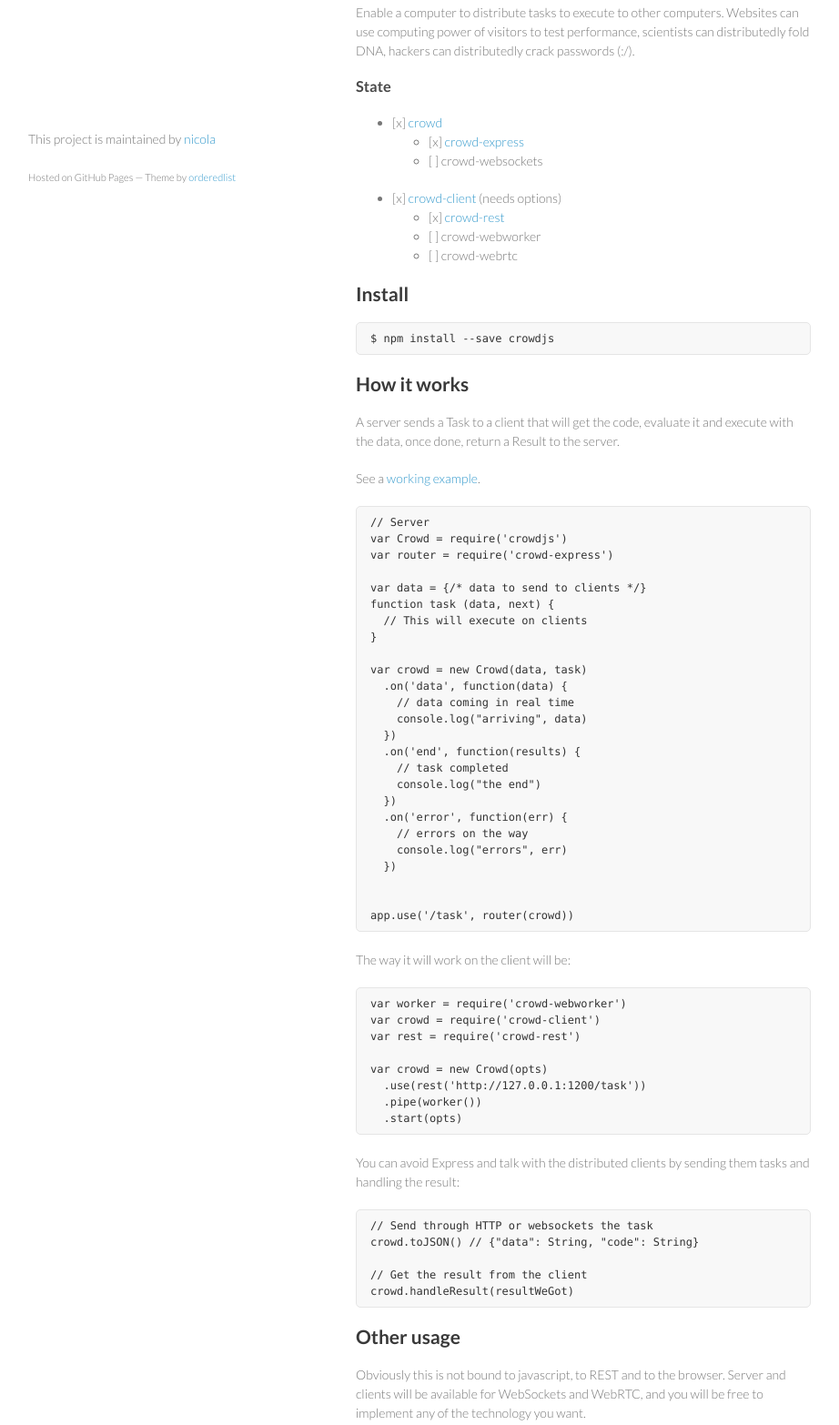
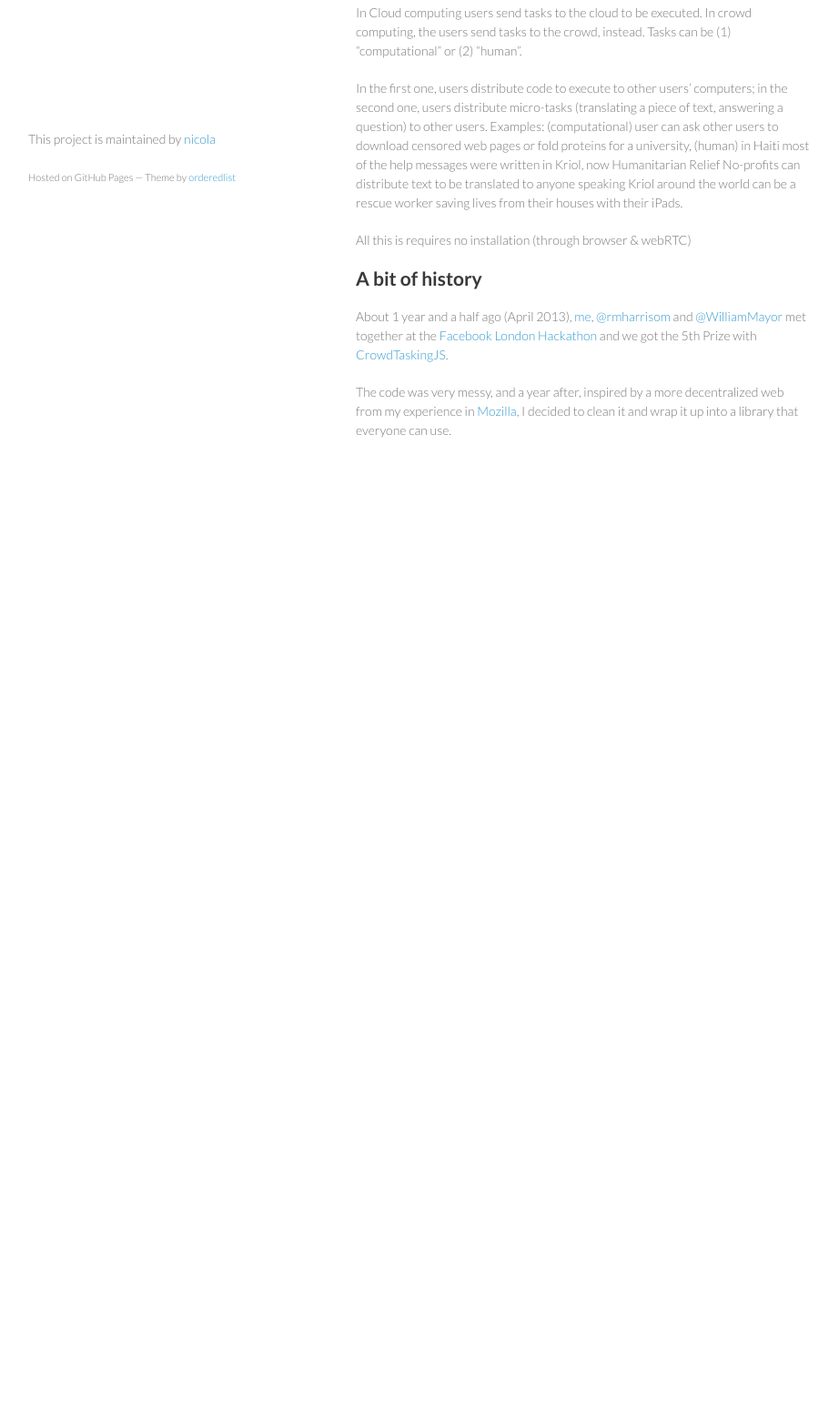
Before and after one commit to nicola/crowd, a plain HTML site: page index.html in a window 1280 px wide. Shown: the part 526-2092 px from the top of the page at 91% size, without its empty margins (179-1101 px from the left). After the commit the page ends 1079 px from the top, so only its background shows below. Drawn offline with Linux system fonts and the light colour scheme.

```diff
--- a/index.html
+++ b/index.html
@@ -39,93 +39,11 @@
 <h2>
 <a id="project-goal" class="anchor" href="#project-goal" aria-hidden="true"><span class="octicon octicon-link"></span></a>Project goal</h2>
 
-<p>Enable a computer to distribute tasks to execute to other computers. Websites can use computing power of visitors to test performance, scientists can distributedly fold DNA, hackers can distributedly crack passwords (:/).</p>
+<p>In Cloud computing users send tasks to the cloud to be executed. In crowd computing, the users send tasks to the crowd, instead. Tasks can be (1) “computational” or (2) “human”.</p>
 
-<h3>
-<a id="state" class="anchor" href="#state" aria-hidden="true"><span class="octicon octicon-link"></span></a>State</h3>
+<p>In the first one, users distribute code to execute to other users’ computers; in the second one, users distribute micro-tasks (translating a piece of text, answering a question) to other users. Examples: (computational) user can ask other users to download censored web pages or fold proteins for a university, (human) in Haiti most of the help messages were written in Kriol, now Humanitarian Relief No-profits can distribute text to be translated to anyone speaking Kriol around the world can be a rescue worker saving lives from their houses with their iPads.</p>
 
-<ul>
-<li>[x] <a href="https://github.com/nicola/crowd">crowd</a>
-
-<ul>
-<li>[x] <a href="https://github.com/nicola/crowd-express">crowd-express</a>
-</li>
-<li>[ ] crowd-websockets</li>
-</ul>
-</li>
-<li>[x] <a href="https://github.com/nicola/crowd-client">crowd-client</a> (needs options)
-
-<ul>
-<li>[x] <a href="https://github.com/nicola/crowd-rest">crowd-rest</a>
-</li>
-<li>[ ] crowd-webworker</li>
-<li>[ ] crowd-webrtc</li>
-</ul>
-</li>
-</ul>
-
-<h2>
-<a id="install" class="anchor" href="#install" aria-hidden="true"><span class="octicon octicon-link"></span></a>Install</h2>
-
-<pre><code>$ npm install --save crowdjs
-</code></pre>
-
-<h2>
-<a id="how-it-works" class="anchor" href="#how-it-works" aria-hidden="true"><span class="octicon octicon-link"></span></a>How it works</h2>
-
-<p>A server sends a Task to a client that will get the code, evaluate it and execute with the data, once done, return a Result to the server.</p>
-
-<p>See a <a href="https://github.com/nicola/crowd/tree/master/examples/simple_server">working example</a>.</p>
-
-<div class="highlight highlight-javascript"><pre><span class="pl-c">// Server</span>
-<span class="pl-s">var</span> Crowd <span class="pl-k">=</span> <span class="pl-s3">require</span>(<span class="pl-s1"><span class="pl-pds">'</span>crowdjs<span class="pl-pds">'</span></span>)
-<span class="pl-s">var</span> router <span class="pl-k">=</span> <span class="pl-s3">require</span>(<span class="pl-s1"><span class="pl-pds">'</span>crowd-express<span class="pl-pds">'</span></span>)
-
-<span class="pl-s">var</span> data <span class="pl-k">=</span> {<span class="pl-c">/* data to send to clients */</span>}
-<span class="pl-st">function</span> <span class="pl-en">task</span> (<span class="pl-vpf">data</span>, <span class="pl-vpf">next</span>) {
-  <span class="pl-c">// This will execute on clients </span>
-}
-
-<span class="pl-s">var</span> crowd <span class="pl-k">=</span> <span class="pl-k">new</span> <span class="pl-en">Crowd</span>(data, task)
-  .on(<span class="pl-s1"><span class="pl-pds">'</span>data<span class="pl-pds">'</span></span>, <span class="pl-st">function</span>(<span class="pl-vpf">data</span>) {
-    <span class="pl-c">// data coming in real time</span>
-    <span class="pl-en">console</span><span class="pl-s3">.log</span>(<span class="pl-s1"><span class="pl-pds">"</span>arriving<span class="pl-pds">"</span></span>, data)
-  })
-  .on(<span class="pl-s1"><span class="pl-pds">'</span>end<span class="pl-pds">'</span></span>, <span class="pl-st">function</span>(<span class="pl-vpf">results</span>) {
-    <span class="pl-c">// task completed</span>
-    <span class="pl-en">console</span><span class="pl-s3">.log</span>(<span class="pl-s1"><span class="pl-pds">"</span>the end<span class="pl-pds">"</span></span>)
-  })
-  .on(<span class="pl-s1"><span class="pl-pds">'</span>error<span class="pl-pds">'</span></span>, <span class="pl-st">function</span>(<span class="pl-vpf">err</span>) {
-    <span class="pl-c">// errors on the way</span>
-    <span class="pl-en">console</span><span class="pl-s3">.log</span>(<span class="pl-s1"><span class="pl-pds">"</span>errors<span class="pl-pds">"</span></span>, err)
-  })
-
-
-app.use(<span class="pl-s1"><span class="pl-pds">'</span>/task<span class="pl-pds">'</span></span>, router(crowd))</pre></div>
-
-<p>The way it will work on the client will be:</p>
-
-<div class="highlight highlight-javascript"><pre><span class="pl-s">var</span> worker <span class="pl-k">=</span> <span class="pl-s3">require</span>(<span class="pl-s1"><span class="pl-pds">'</span>crowd-webworker<span class="pl-pds">'</span></span>)
-<span class="pl-s">var</span> crowd <span class="pl-k">=</span> <span class="pl-s3">require</span>(<span class="pl-s1"><span class="pl-pds">'</span>crowd-client<span class="pl-pds">'</span></span>)
-<span class="pl-s">var</span> rest <span class="pl-k">=</span> <span class="pl-s3">require</span>(<span class="pl-s1"><span class="pl-pds">'</span>crowd-rest<span class="pl-pds">'</span></span>)
-
-<span class="pl-s">var</span> crowd <span class="pl-k">=</span> <span class="pl-k">new</span> <span class="pl-en">Crowd</span>(opts)
-  .use(rest(<span class="pl-s1"><span class="pl-pds">'</span>http://127.0.0.1:1200/task<span class="pl-pds">'</span></span>))
-  .pipe(worker())
-  .<span class="pl-sc">start</span>(opts)</pre></div>
-
-<p>You can avoid Express and talk with the distributed clients by sending them tasks and handling the result:</p>
-
-<div class="highlight highlight-javascript"><pre><span class="pl-c">// Send through HTTP or websockets the task</span>
-crowd.toJSON() <span class="pl-c">// {"data": String, "code": String}</span>
-
-<span class="pl-c">// Get the result from the client</span>
-crowd.handleResult(resultWeGot)</pre></div>
-
-<h2>
-<a id="other-usage" class="anchor" href="#other-usage" aria-hidden="true"><span class="octicon octicon-link"></span></a>Other usage</h2>
-
-<p>Obviously this is not bound to javascript, to REST and to the browser. Server and clients will be available for WebSockets and WebRTC, and you will be free to implement any of the technology you want.</p>
+<p>All this is requires no installation (through browser &amp; webRTC)</p>
 
 <h2>
 <a id="a-bit-of-history" class="anchor" href="#a-bit-of-history" aria-hidden="true"><span class="octicon octicon-link"></span></a>A bit of history</h2>
```
Also changed, not shown: params.json (+1 -1 lines).
